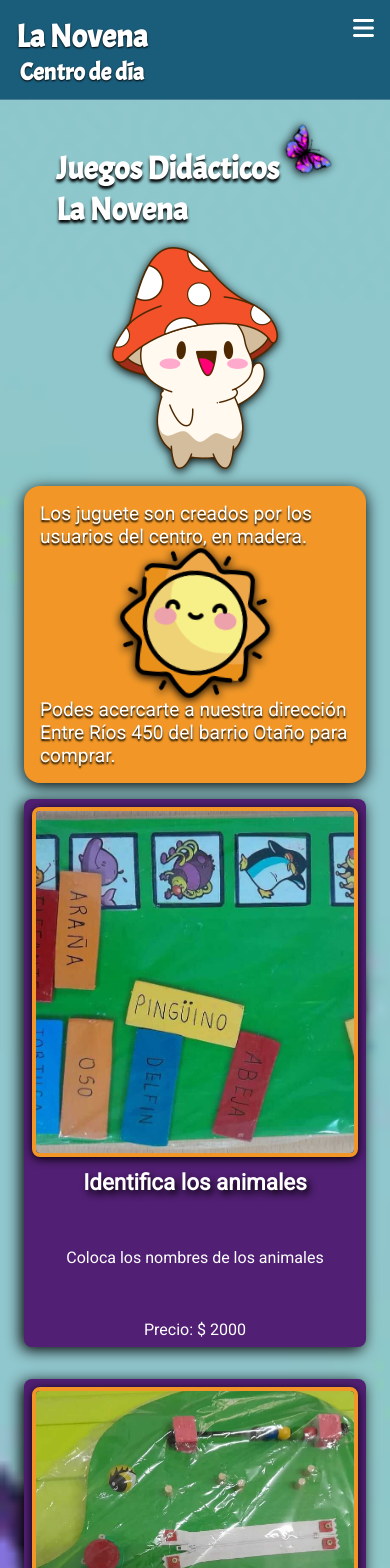
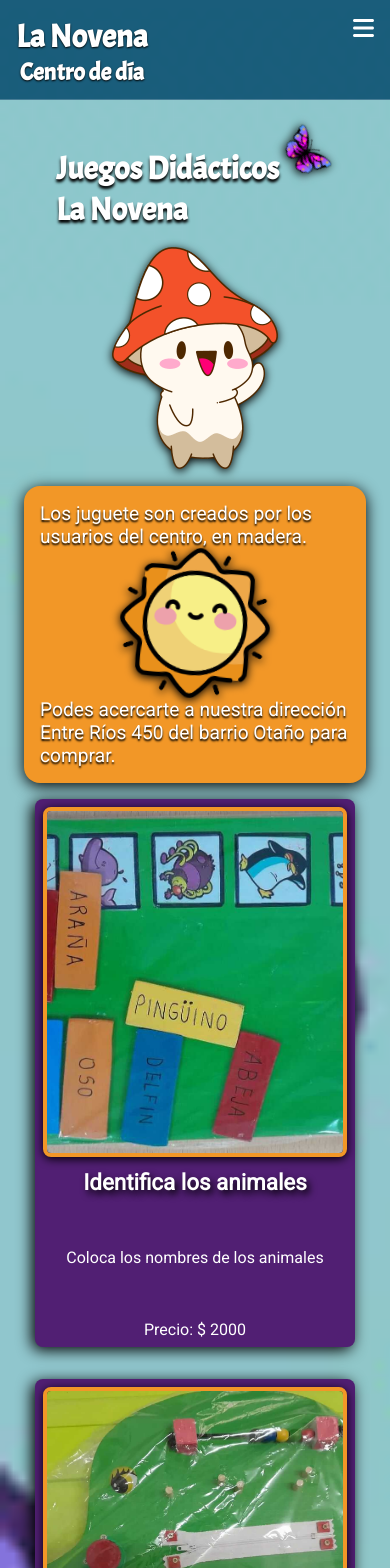
Before and after one commit to BarrosLucasJavier/CentroDeDia, a React (Vite) app: page /catalogo in a window 390 px wide. Shown: the top 1568 px of the page. Built offline with nearby package versions, Linux system fonts and the light colour scheme.

Commit message:
corregido ancho de card en mobile

```diff
--- a/src/components/cardProduct/cardProduct.module.css
+++ b/src/components/cardProduct/cardProduct.module.css
@@ -1,5 +1,5 @@
 .cardContainer{
-    max-width: 350px;
+    width: 320px;
     padding: 0.5rem;
     margin-top: 1rem;
     background-color: var(--violeta);
@@ -52,9 +52,16 @@
     font-size: 2rem;
     cursor: pointer;
 }
+@media (min-width:700px){
+    .cardContainer{
+        width: 350px;
+    }
+
+}
 @media (min-width:1200px){
     .modal img{
         height: 90vh;
         width: auto;
     }
+
 }
```
